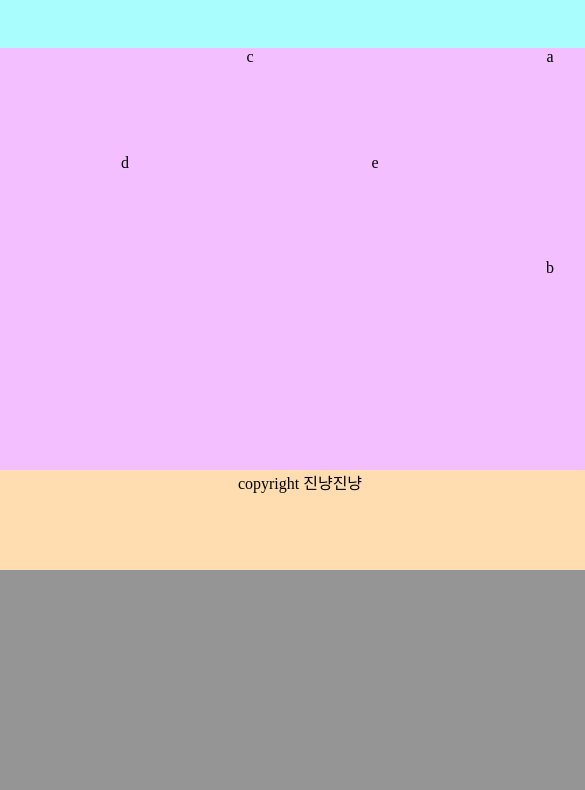
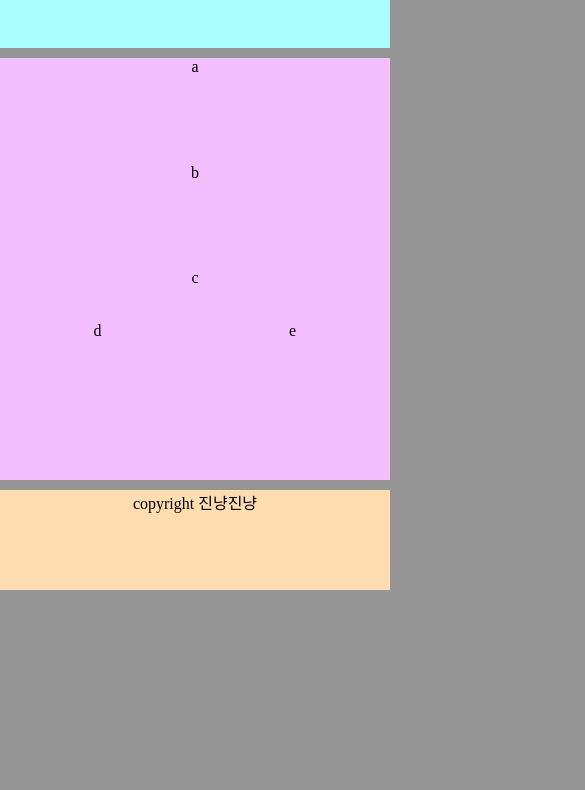
Before and after one commit to khy0409/web_lecture, a plain HTML site: page grid.html in a window 390 px wide. Shown: the part 52-842 px from the top of the page, 585 px wide, since content can reach past the window. Drawn offline with Linux system fonts and the light colour scheme.

Commit message:
grid&flex 버전, 반응형 추가

```diff
--- a/grid.css
+++ b/grid.css
@@ -10,6 +10,7 @@ body {
   grid-template-columns: 1fr;
 
   background-color: rgb(149, 149, 149);
+  row-gap: 10px;
 }
 
 header {
@@ -40,6 +41,8 @@ footer {
 .kk {
   grid-column: 6/7;
   grid-row: 1/2;
+  display: flex;
+  flex-direction: column;
 }
 
 .gg {
@@ -49,6 +52,14 @@ footer {
   display: grid;
   grid-template-rows: repeat(4, 1fr);
   grid-template-columns: repeat(2, 1fr);
+}
+.a {
+  height: 100%;
+  width: 100%;
+}
+.b {
+  height: 100%;
+  width: 100%;
 }
 .c {
   grid-column: 1/3;
@@ -63,13 +74,23 @@ footer {
   grid-column: 2/4;
 }
 
-.kk {
-  display: grid;
-  grid-template-rows: repeat(2, 1fr);
-  grid-template-columns: 1fr;
-}
+@media screen and (max-width: 768px) {
+  main {
+    grid-template-rows: repeat(2, minmax(100px, auto));
+    grid-template-columns: 1fr;
+  }
 
-@media screen and (min-width: 480px) {
+  .gg {
+    grid-row: 2/3;
+    grid-column: 1/2;
+  }
+
   .kk {
+    grid-row: 1/2;
+    grid-column: 1/2;
+  }
+  .a {
+    margin-bottom: 0;
+    margin-right: 10px;
   }
 }
```
